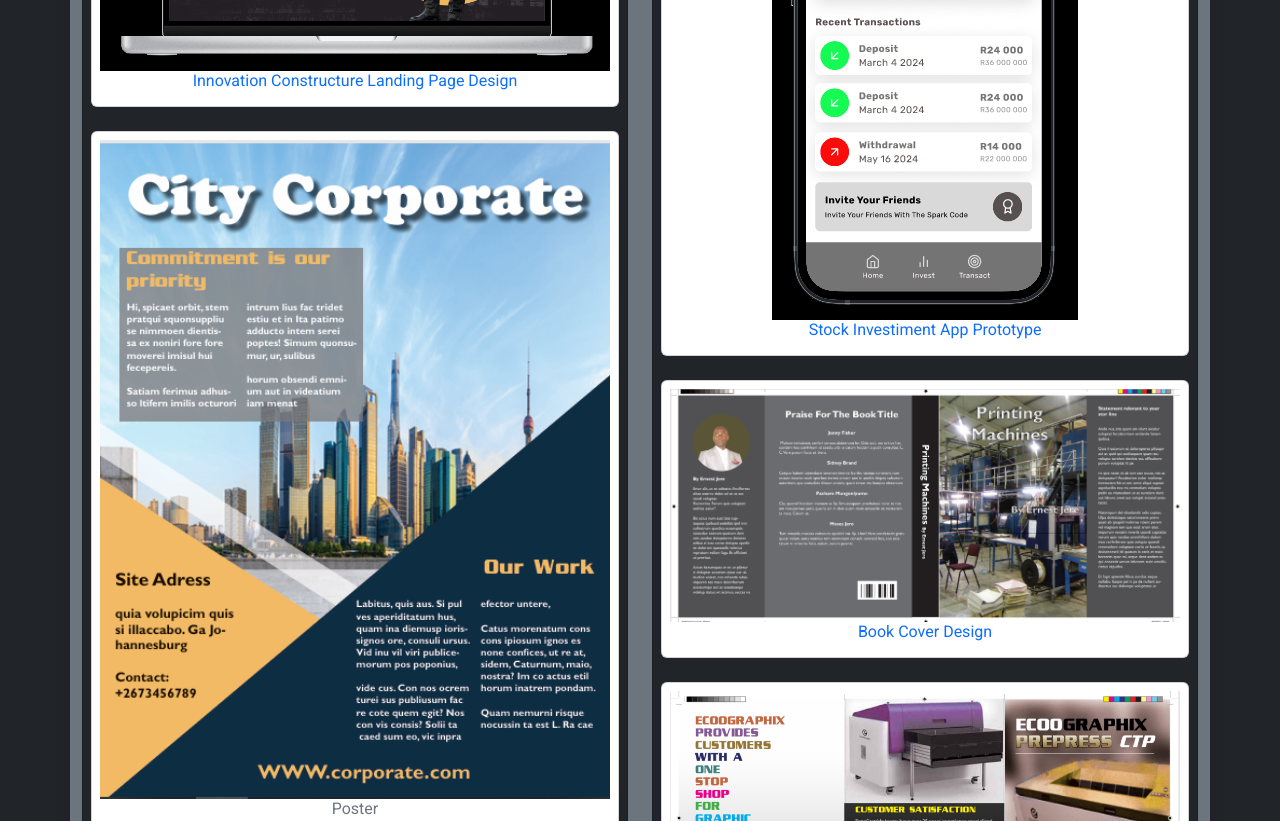
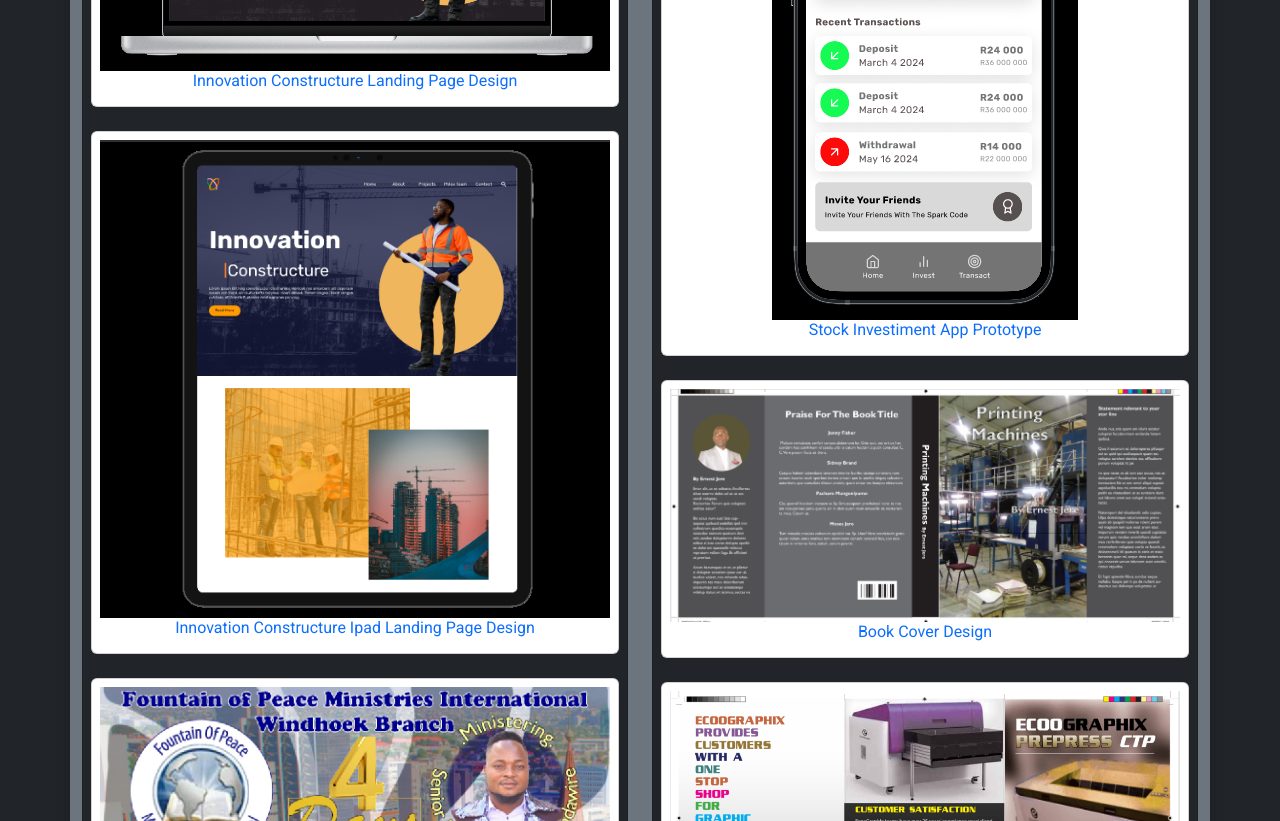
Before and after one commit to ernest-jere/ernest-jere-profile, a plain HTML site: page index.html in a window 1280 px wide. Shown: the part 6100-6921 px from the top of the page. Drawn offline with nearby package versions, Linux system fonts and the light colour scheme.

Commit message:
Update index.html

```diff
--- a/index.html
+++ b/index.html
@@ -413,15 +413,11 @@
                 <h6>Innovation Constructure Landing Page Design</h6>
               </a>
             </div>
-            <div class="card p-2 mb-4 text-bg- img-responsive"><img
-              src="../ernest-jere-profile/Images/17 City Corporate Poster.png"
-              alt="City Corporate Poster" class="img-responsive">
-              <h6 class="text-center">Poster</h6>
-            </div>
-            <div class="card p-2 mb-4 text-bg- img-responsive"><img
-              src="../ernest-jere-profile/Images/01 2025 Mzuzu Miracle Night.jpg" alt="2025 Mzuzu Miracle Night"
-              class="img-responsive">
-              <h6 class="text-center">Poster</h6>
+            <div class="card p-2 mb-4">
+              <a class = "d-flex flex-column align-items-center text-center text-decoration-none" href = "https://www.figma.com/proto/okJUXgYj9fxSu3xwZhkM8p/FCC-Project-2?node-id=234-475&t=thQ2ZqqTadl7FBLJ-1&scaling=scale-down&content-scaling=fixed&page-id=141%3A180&starting-point-node-id=234%3A475&show-proto-sidebar=1">
+                <img src="../ernest-jere-profile/Images/Innovation Constructure Ipad.png" class="img-fluid" alt="Innovation Constructure Ipad.png">
+                <h6>Innovation Constructure Ipad Landing Page Design</h6>
+              </a>
             </div>
             <div class="card p-2 mb-4 text-bg- img-responsive"><img
               src="../ernest-jere-profile/Images/02  2025 Resurrection Conference Windhoek.jpg" alt="2025 Resurrection Conference Windhoek"
@@ -551,6 +547,16 @@
               alt="Bench Impress Logo" class="img-responsive">
               <h6 class="text-center">Logo</h6>
             </div>
+             <div class="card p-2 mb-4 text-bg- img-responsive"><img
+              src="../ernest-jere-profile/Images/17 City Corporate Poster.png"
+              alt="City Corporate Poster" class="img-responsive">
+              <h6 class="text-center">Poster</h6>
+            </div>
+            <div class="card p-2 mb-4 text-bg- img-responsive"><img
+              src="../ernest-jere-profile/Images/01 2025 Mzuzu Miracle Night.jpg" alt="2025 Mzuzu Miracle Night"
+              class="img-responsive">
+              <h6 class="text-center">Poster</h6>
+            </div>
           </div>
         </div>
       </div>
```
